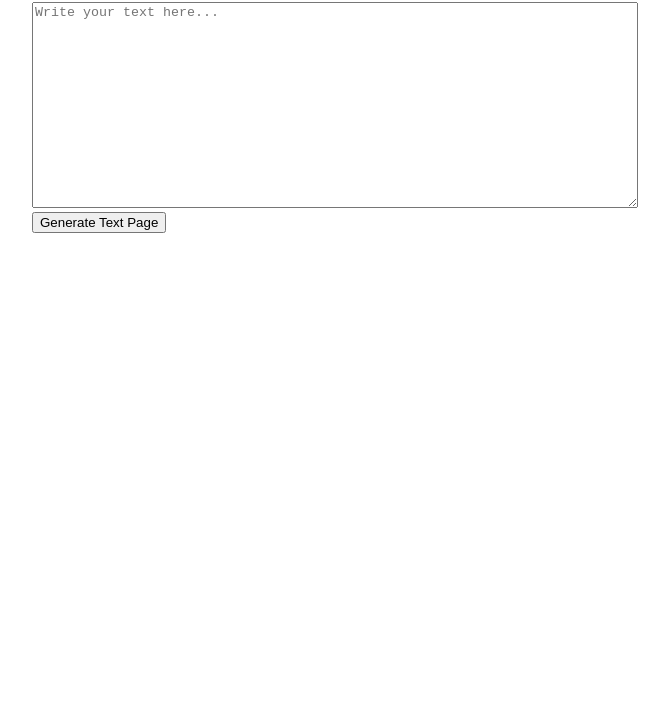
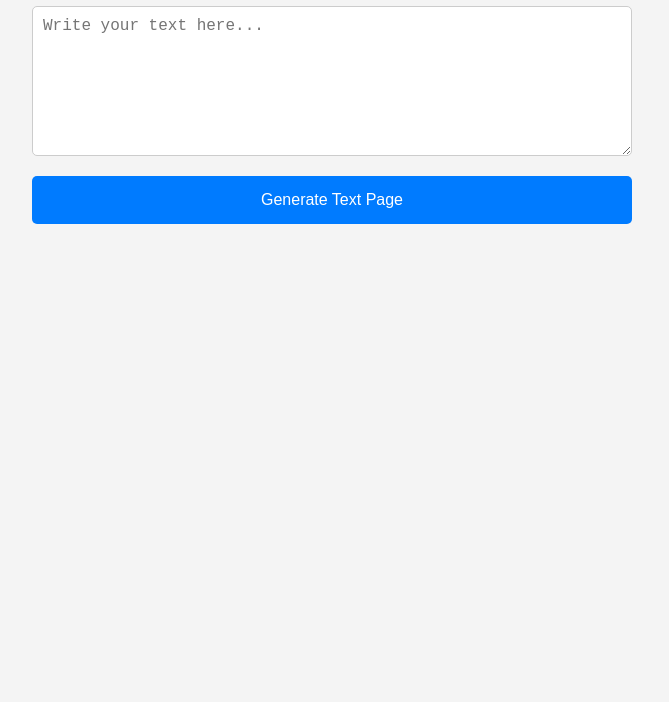
Before and after one commit to Githubuser102234/Qrcode, a plain HTML site: page index.html in a window 1280 px wide. Shown: the part 98-800 px from the top of the page, without its empty margins (308-977 px from the left). Drawn offline with Linux system fonts and the light colour scheme.

Commit message:
Update index.html

```diff
--- a/index.html
+++ b/index.html
@@ -3,30 +3,78 @@
 <head>
   <meta charset="UTF-8">
   <title>Text Page Generator</title>
+  <meta name="viewport" content="width=device-width, initial-scale=1.0">
   <style>
-    body { font-family: sans-serif; padding: 20px; max-width: 600px; margin: auto; }
-    textarea { width: 100%; height: 200px; }
-    #outputText { white-space: pre-wrap; margin-top: 20px; border: 1px solid #ccc; padding: 10px; }
+    body {
+      font-family: system-ui, sans-serif;
+      margin: 0;
+      padding: 20px;
+      background: #f4f4f4;
+      color: #333;
+    }
+    h1 {
+      text-align: center;
+      margin-bottom: 20px;
+    }
+    textarea {
+      width: 100%;
+      height: 150px;
+      padding: 10px;
+      border: 1px solid #ccc;
+      border-radius: 5px;
+      font-size: 1rem;
+      resize: vertical;
+      box-sizing: border-box;
+    }
+    button {
+      width: 100%;
+      padding: 15px;
+      margin-top: 15px;
+      font-size: 1rem;
+      background-color: #007bff;
+      color: white;
+      border: none;
+      border-radius: 5px;
+      cursor: pointer;
+    }
+    button:hover {
+      background-color: #0056b3;
+    }
+    #outputText {
+      white-space: pre-wrap;
+      margin-top: 20px;
+      padding: 15px;
+      background: white;
+      border: 1px solid #ccc;
+      border-radius: 5px;
+    }
+    .container {
+      max-width: 600px;
+      margin: auto;
+    }
   </style>
 </head>
 <body>
+  <div class="container">
     <h1>Text Page Generator</h1>
+
     <div id="inputSection">
-    <textarea id="textInput" placeholder="Write your text here..."></textarea><br>
-    <button onclick="generatePage()">Generate Text Page</button>
+      <textarea id="textInput" placeholder="Write your text here..."></textarea>
+      <button id="generateBtn">Generate Text Page</button>
     </div>
 
     <div id="outputSection" style="display:none;">
       <h2>Shared Text:</h2>
-    <div id="outputText"></div>
+      <div id="outputText">Loading...</div>
+    </div>
   </div>
 
-  <!-- Firebase v11+ (modular SDK) -->
+  <!-- Firebase Modular SDK -->
   <script type="module">
     import { initializeApp } from "https://www.gstatic.com/firebasejs/11.9.1/firebase-app.js";
     import { getFirestore, doc, setDoc, getDoc, collection } from "https://www.gstatic.com/firebasejs/11.9.1/firebase-firestore.js";
 
-    // Your Firebase config
+    // Firebase config
     const firebaseConfig = {
       apiKey: "AIzaSyCgTjWZcxFVg6UmJDb56XnQ0kPe64QoSvE",
       authDomain: "qrcode-bdf3a.firebaseapp.com",
@@ -40,12 +88,13 @@
     const app = initializeApp(firebaseConfig);
     const db = getFirestore(app);
 
+    const hash = location.hash.substring(1);
     const inputSection = document.getElementById("inputSection");
     const outputSection = document.getElementById("outputSection");
     const outputText = document.getElementById("outputText");
+    const generateBtn = document.getElementById("generateBtn");
 
-    const hash = location.hash.substring(1);
-
+    // Load text by hash
     if (hash) {
       inputSection.style.display = "none";
       outputSection.style.display = "block";
@@ -62,19 +111,20 @@
       });
     }
 
-    window.generatePage = async function () {
+    // Handle button click
+    generateBtn.addEventListener("click", async () => {
       const text = document.getElementById("textInput").value.trim();
       if (!text) {
-        alert("Please enter some text.");
+        alert("Please write some text first.");
         return;
       }
 
       const uid = doc(collection(db, "textPages")).id;
       await setDoc(doc(db, "textPages", uid), { text });
 
-      window.location.hash = uid;
+      window.location.href = `#${uid}`;
       location.reload();
-    };
+    });
   </script>
 </body>
 </html>
```
Lines whose indentation alone changed are shown as unchanged.
